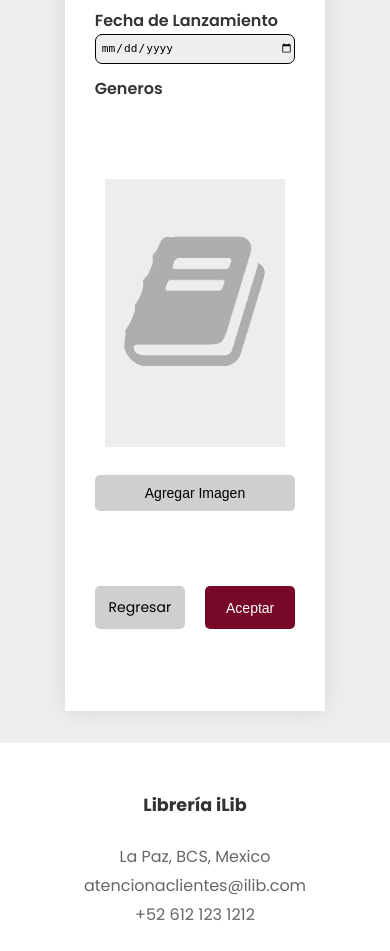
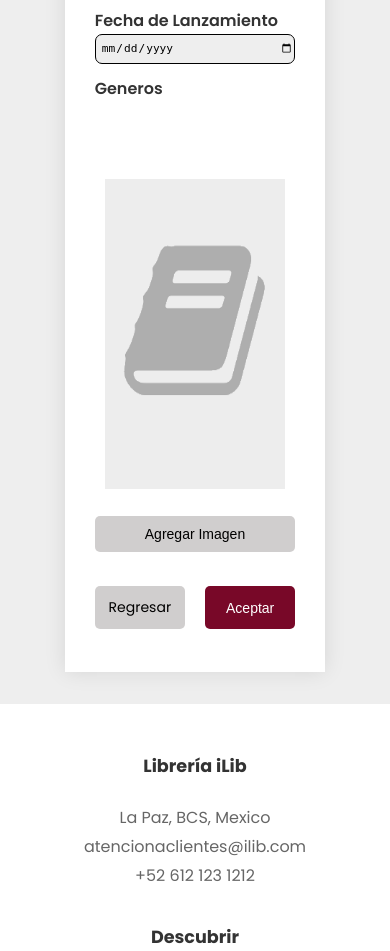
Before and after one commit to Manuel-Avila/iLib, a PHP site: page /iLib/views/pages/books/book-form.php in a window 390 px wide. Shown: the part 871-1822 px from the top of the page. Run offline with PHP 8.4, Linux system fonts and the light colour scheme; the visitor is signed in with stand-in values (Sample User, id 1); data that the repository does not hold is empty.

Commit message:
Bug Fixed

```diff
--- a/public/css/book-form.css
+++ b/public/css/book-form.css
@@ -59,6 +59,7 @@ main {
 
 .book-cover {
     width: 350px;
+    height: 500px;
     cursor: pointer;
 }
 
@@ -132,6 +133,10 @@ input[type="file"] {
         order: 1;
     }
 
+    .book-cover {
+        height: 510px;
+    }
+
     .image-field {
         width: 100%;
         order: 2;
@@ -152,8 +157,13 @@ input[type="file"] {
 }
 
 @media (max-width: 530px) {
+    .form {
+        padding-bottom: 120px;
+    }
+
     .book-cover {
         width: 180px;
+        height: 310px;
     }
 
     .form-options {
```
